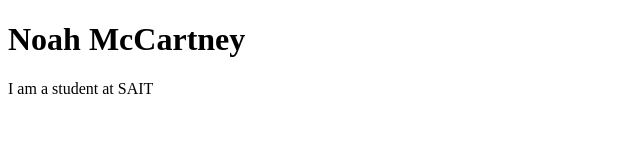
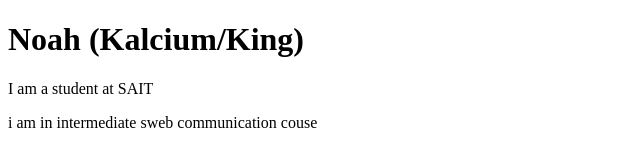
Before and after one commit to KalciumKing/my_first_repository, a plain HTML site: page index.html in a window 1280 px wide. Shown: the whole page, without its empty margins (0-640 px from the left). Drawn offline with Linux system fonts and the light colour scheme.

Commit message:
Added professional nouns in index.html

```diff
--- a/index.html
+++ b/index.html
@@ -7,8 +7,9 @@
 </head>
 <body>
     <main>
-        <h1>Noah McCartney</h1>
+        <h1>Noah (Kalcium/King)</h1>
         <p>I am a student at SAIT</p>
+        <p>i am in intermediate sweb communication couse</p>
     </main>
 </body>
 </html>
```
